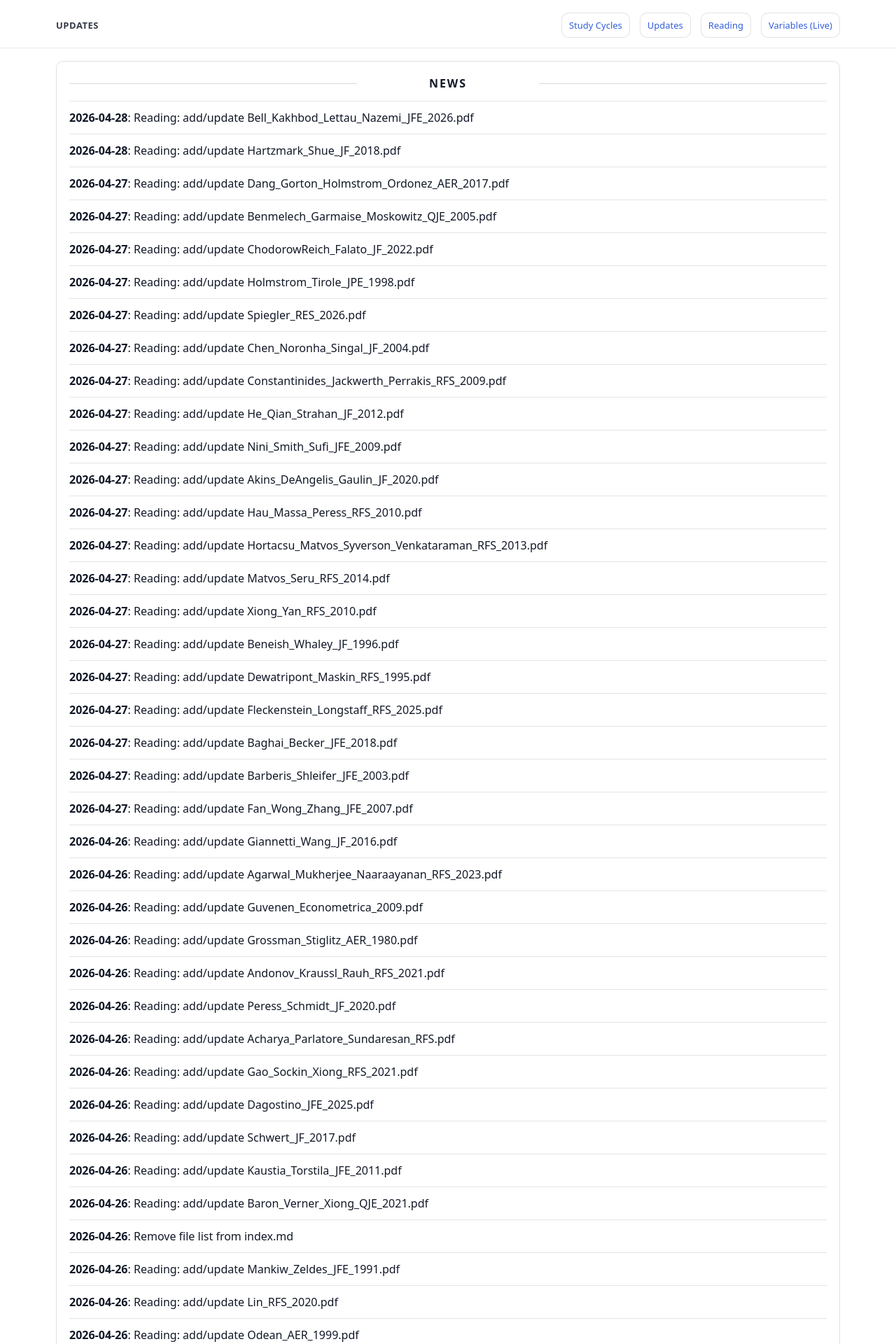
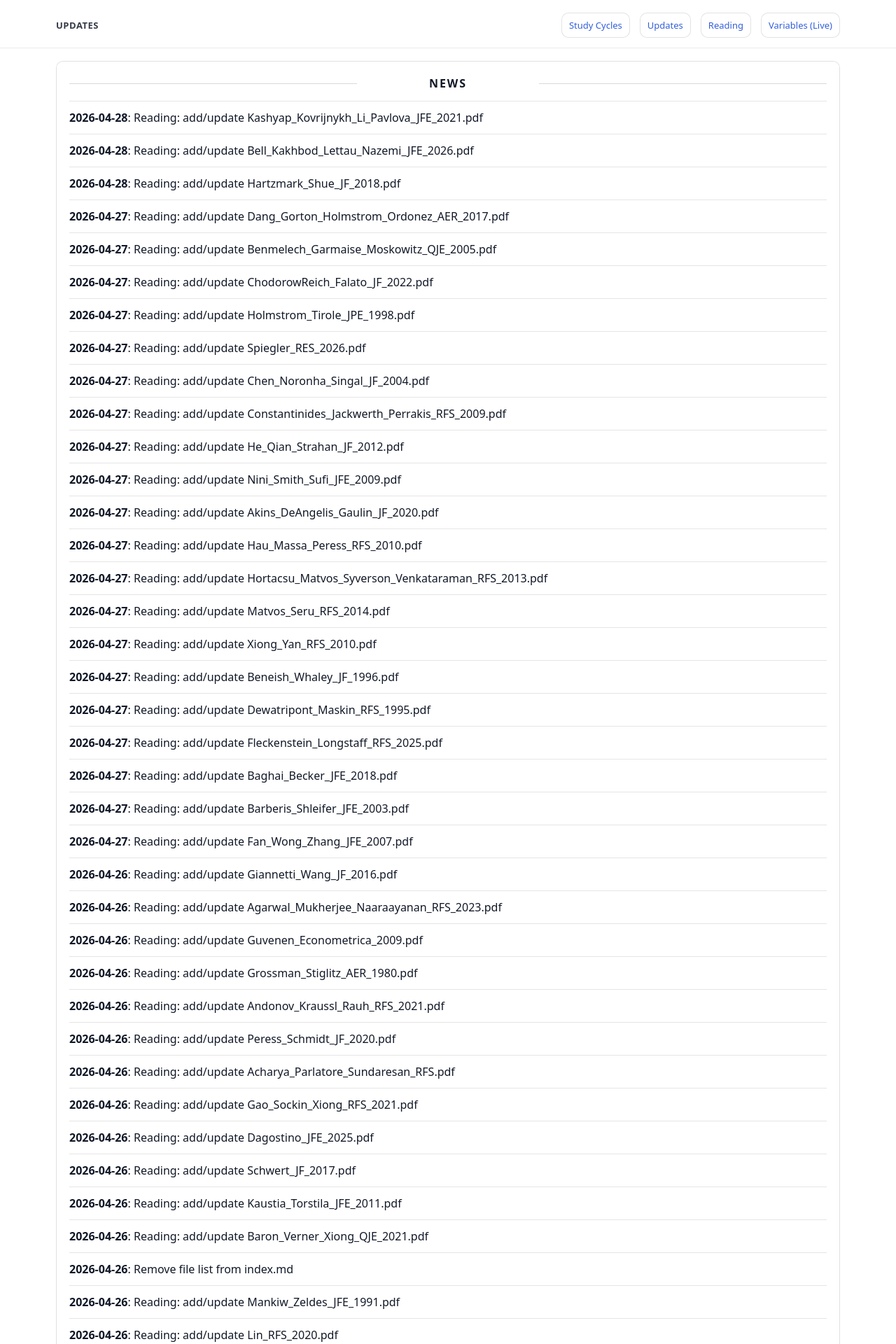
Before and after one commit to yaxinzn/study-archive, a Jekyll site: the page built from updates/index.md, in a window 1280 px wide. Shown: the top 1920 px of the page at 70% size. Built offline with Jekyll 4.4.1, drawn with Linux system fonts in a browser that asks for light colours; some of the changed text lies outside the part shown.

Commit message:
chore: update NEWS feed

```diff
--- a/_data/news.yml
+++ b/_data/news.yml
@@ -1,4 +1,7 @@
 # Auto-generated update history (sorted newest -> oldest). Do not edit manually.
+- ts: "1777322768"
+  date: "2026-04-28"
+  title: "Reading: add/update Kashyap_Kovrijnykh_Li_Pavlova_JFE_2021.pdf"
 - ts: "1777322380"
   date: "2026-04-28"
   title: "Reading: add/update Bell_Kakhbod_Lettau_Nazemi_JFE_2026.pdf"
```
